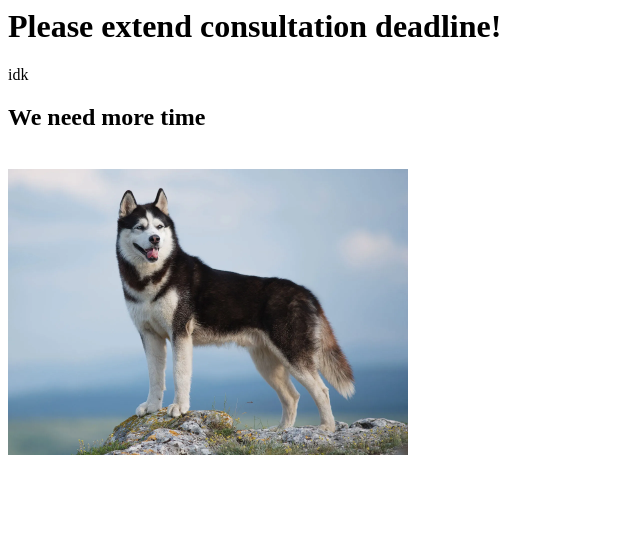
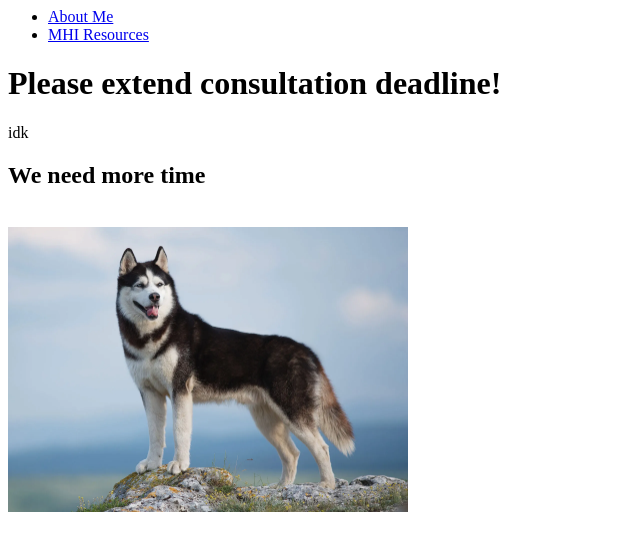
Before and after one commit to Weissst/Weissst.github.io, a plain HTML site: page index.html in a window 1280 px wide. Shown: the whole page, without its empty margins (0-640 px from the left). Drawn offline with Linux system fonts and the light colour scheme.

Commit message:
Update index.html

```diff
--- a/index.html
+++ b/index.html
@@ -4,6 +4,12 @@
 Weison is the best
     </title>
     <body>
+        <ul>
+            <li><a href="index.html>Home</a></li>
+            <li><a href="about.html>About Me</a></li>
+            <li><a href="doggies.html>Doggies</a></li>
+            <li><a href="mhi_resources.html>MHI Resources</a></li>
+        </ul>
         <h1>Please extend consultation deadline!</h1>
         <p>idk</p>
         <h2>We need more time</h2><br/>
```
